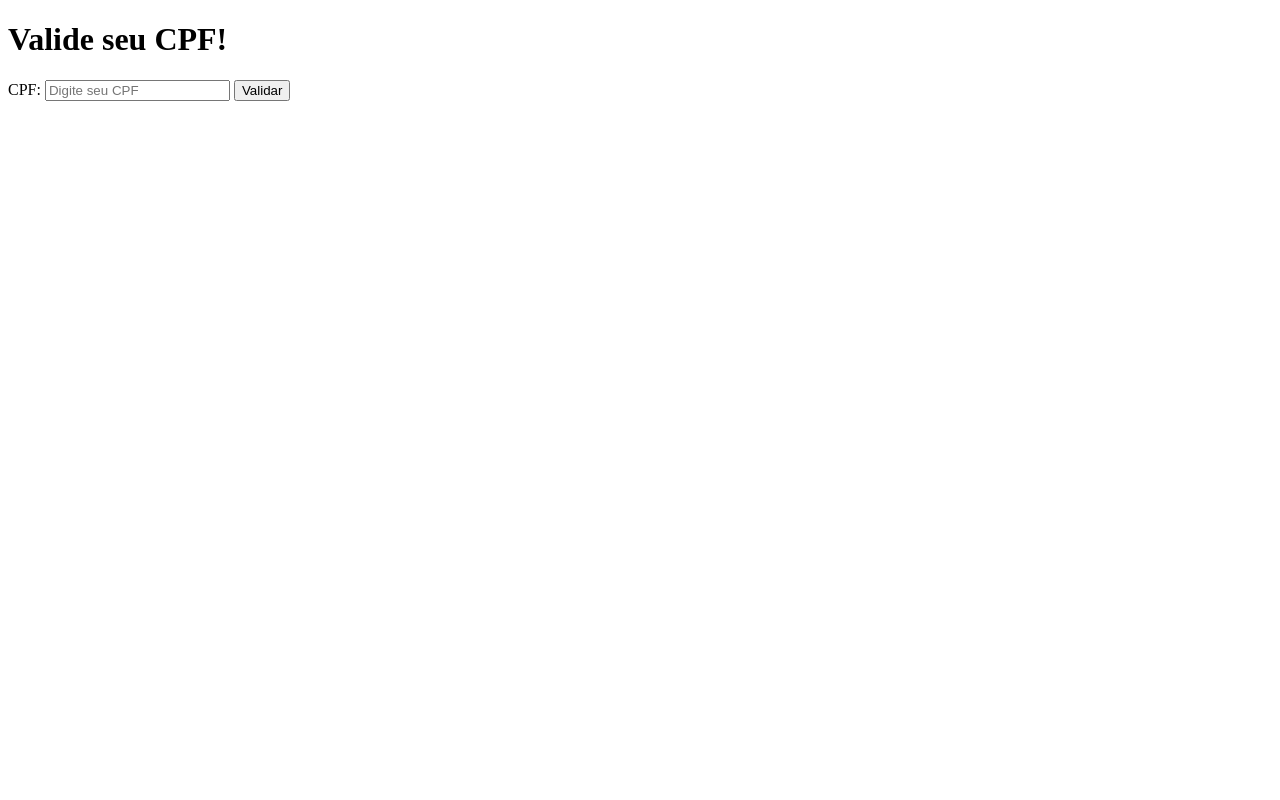
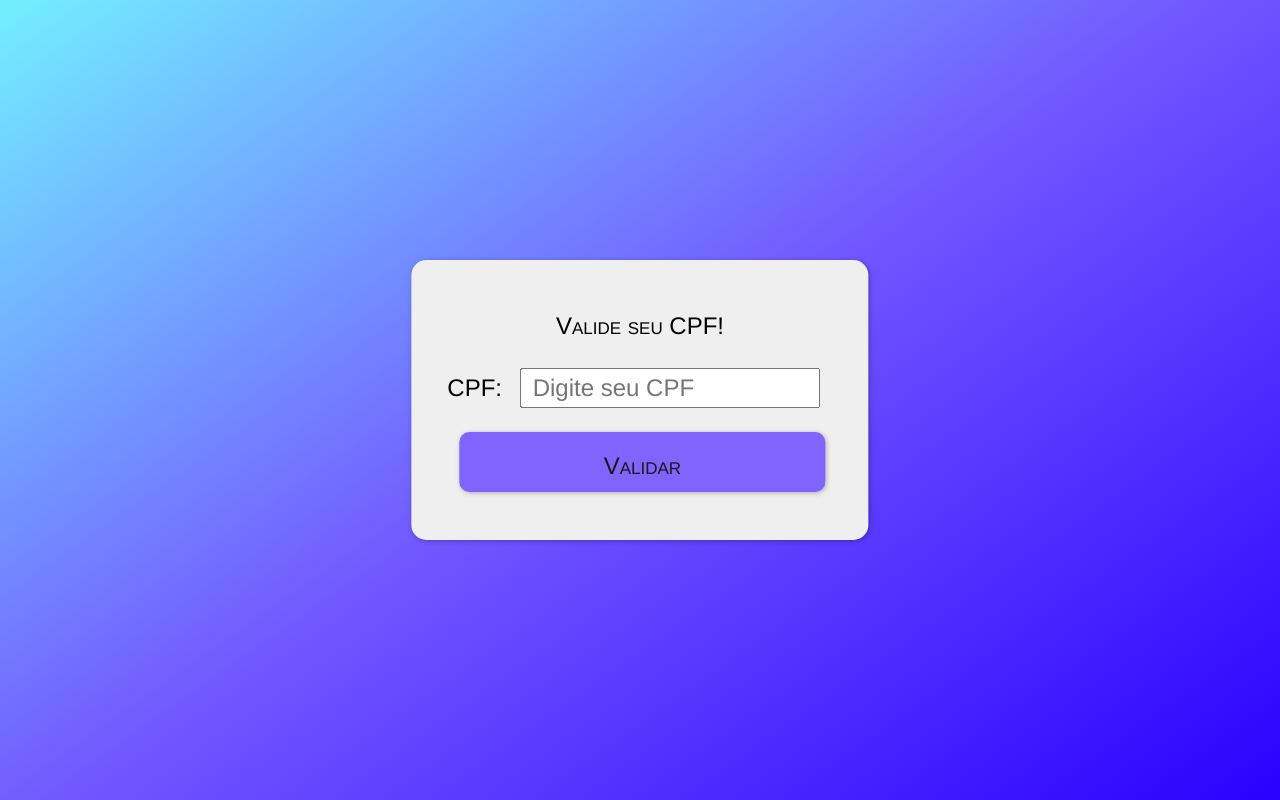
Before and after one commit to academic-repositories/CPF-validator, a plain HTML site: page public/index.html in a window 1280 px wide. Drawn offline with Linux system fonts and the light colour scheme.

Commit message:
style: estiliriza página principal do projeto
- Adiciona estilos ao body e main, ao formulários e seus elementos e às mensagems de validação vindo do script principal

```diff
--- a/public/index.html
+++ b/public/index.html
@@ -7,15 +7,18 @@
     <link rel="stylesheet" href="../src/css/style.css">
 </head>
 <body>
+    <main>
         <h1>Valide seu CPF!</h1>
         <form class="form" method="post">
             <div class="form-box">
                 <label for="cpf">CPF:</label>
                 <input type="text" id="cpf" placeholder="Digite seu CPF" autocomplete="off">
+                <br>
                 <button type="submit">Validar</button>
             </div>
             <div class="result"></div>
         </form>
+    </main>
 
     <script src="../src/js/main.js"></script>
 </body>
--- a/src/css/style.css
+++ b/src/css/style.css
@@ -0,0 +1,73 @@
+* {
+    margin: 0;
+    padding: 0;
+    box-sizing: border-box;
+    font-family: Helvetica, sans-serif;
+    font-size: 24px;
+    line-height: 2em;
+}
+
+html, body {
+    position: relative;
+    background-image: linear-gradient(145deg, #72EFFF, #7256FF, #2A00FF);
+    height: 100vh;
+    width: 100vw;
+}
+
+main {
+    position: absolute;
+    top: 50%;
+    left: 50%;
+    transform: translate(-50%, -50%);
+    background-color: #EFEFEF;
+    padding: 1.5em;
+    border-radius: 15px;
+    box-shadow: 1px 1px 5px rgba(0, 0, 0, 0.3);
+}
+
+h1 {
+    text-align: center;
+    font-weight: 500;
+    font-variant: small-caps;
+    margin: .25em;
+
+}
+
+form {
+    text-align: center;
+}
+
+input {
+    width: 300px; height: 40px;
+    margin: .5em; padding: 10px;
+    font-size: 1em;
+}
+
+button {
+    width: 95%; height: 60px;
+    margin: .5em;padding: 10px;
+    border: none; border-radius: 10px;
+    cursor: pointer;
+    background-color: #7256FF; box-shadow: 1px 1px 5px rgba(0, 0, 0, 0.3);
+    filter: opacity(90%);
+    font-variant: small-caps;
+}
+
+button:hover {
+    filter: opacity(100%);
+}
+
+.msg {
+    margin: .5em; padding: 15px;
+    border-radius: 10px;
+}
+
+.msg-success {
+    background-color: #155724;
+    color: #fff;
+}
+
+.msg-error {
+    background-color: #721c24;
+    color: #fff;
+}
```
Lines whose indentation alone changed are shown as unchanged.
